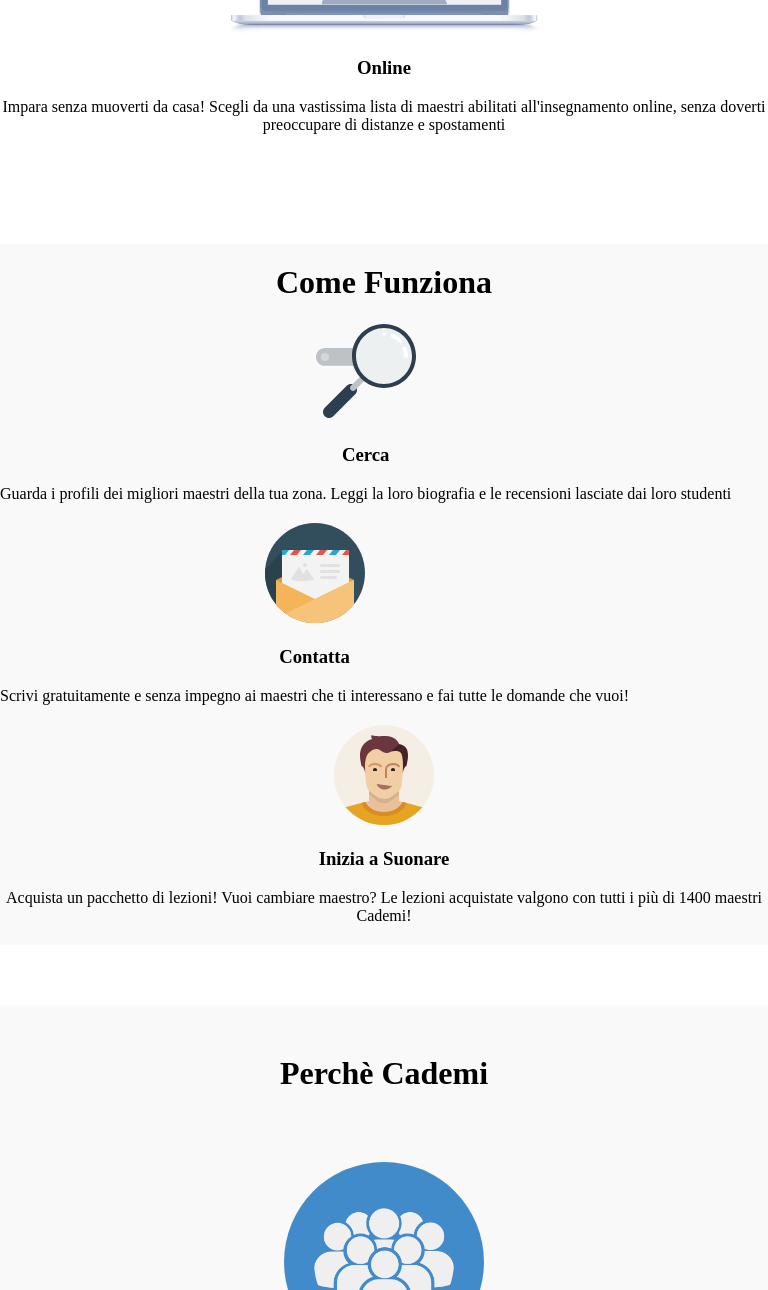
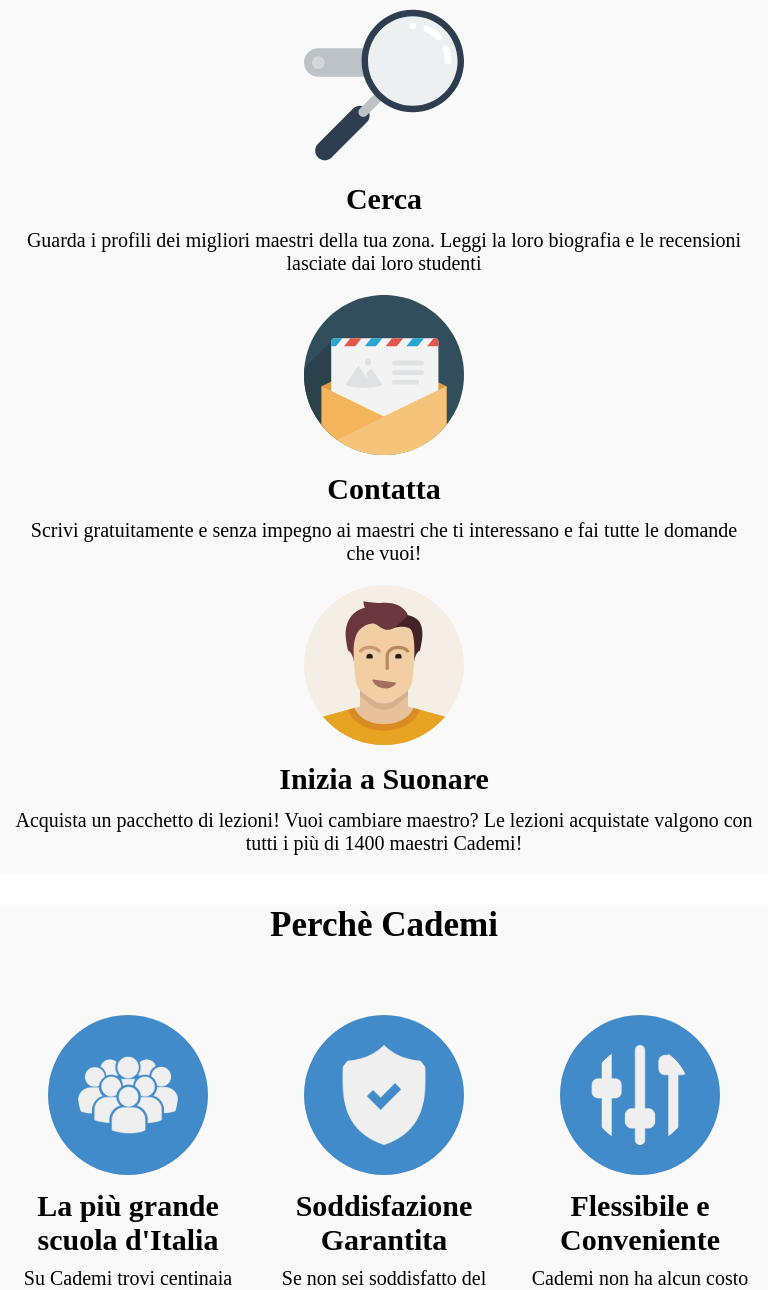
Before and after one commit to francesco-iacono/html-css-resp-wannabe-12bool, a plain HTML site: page index.html in a window 768 px wide. Shown: the part 607-1897 px from the top of the page. Drawn offline with Linux system fonts and the light colour scheme.

Commit message:
secondo commit

```diff
--- a/css/framework.css
+++ b/css/framework.css
@@ -4,8 +4,7 @@
   padding: 0;
 }
 main {
-  margin-top: 40px;
-  margin-bottom: 40px;
+  margin-top: 100px;
 }
 .container {
   max-width: 994px;
--- a/css/style.css
+++ b/css/style.css
@@ -2,26 +2,25 @@ body {
   text-align: center;
   font-size: 16px;
 }
-
 h1 {
   font-size: 2em;
   margin: 20px 0;
+}
+img {
+  height: 200px;
 }
 h3 {
   line-height: 60px;
 }
 p {
-  padding-bottom: 20px;
+  padding: 0 10px 20px;
 }
-/* [class*='col-'] {
-  padding: 20px;
-} */
-.container.grey {
+
+.background-grey {
   background-color: #f9f9f9;
 }
 
 #lezioni img {
-  height: 200px;
   display: block;
   margin-right: auto;
   margin-left: auto;
@@ -32,8 +31,44 @@ p {
 }
 
 #why img {
-  height: 200px;
   background-color: #428bca;
   border-radius: 50%;
   padding: 30px;
 }
+
+@media screen and (min-width: 768px) and (max-width: 991px) {
+
+  h1 {
+    font-size: 35px;
+  }
+  img {
+    height: 160px;
+  }
+  h3 {
+    font-size: 30px;
+  }
+  p {
+    font-size: 20px;
+    padding: 0 15px 20px;
+  }
+  hr {
+    display: none;
+  }
+
+  #why h3 {
+    line-height: normal;
+    padding: 10px 0;
+  }
+
+}
+
+/* dispositivi XS */
+@media screen and (max-width: 767px) {
+
+  .background-lightyellow {
+    background-color: lightyellow;
+  }
+  img {
+    height: 120px;
+  }
+}
--- a/index.html
+++ b/index.html
@@ -8,18 +8,16 @@
     <title>Boolean aCademy</title>
   </head>
   <body>
-   <main class="container-tot">
-      <section id="lezioni" class="container">
-        <div class="container col-lg-12">
-          <div class="col-lg-12">
-            <h1>Lezioni dove vuoi tu</h1>
-          </div>
-          <div class="col-lg-6 left">
+   <main>
+      <section id="lezioni" class="container background-lightyellow">
+        <div class="container">
+          <h1>Lezioni dove vuoi tu</h1>
+          <div class="col-lg-6 col-md-6 col-xs-12">
             <img src="img/icon/maps.png" alt="">
             <h3>A casa tua</h3>
             <p>Scegli il tuo maestro preferito e prenota la prima lezione a casa tua, a casa del maestro o nel suo studio</p>
           </div>
-          <div class="col-lg-6 right">
+          <div class="col-lg-6 col-md-6 col-xs-12">
             <img src="img/icon/screen.png" alt="">
             <h3>Online</h3>
             <p>Impara senza muoverti da casa! Scegli da una vastissima lista di maestri abilitati all'insegnamento online, senza doverti preoccupare di distanze e spostamenti</p>
@@ -27,20 +25,20 @@
         </div>
       </section>
 
-      <section id="steps" class="container">
-        <div class="container grey col-lg-12">
+      <section id="steps" class="background-grey">
+        <div class="container">
           <h1>Come Funziona</h1>
-          <div class="col-lg-4 left">
+          <div class="col-lg-4 col-md-12 col-xs-12">
             <img src="img/search.svg" alt="">
             <h3>Cerca</h3>
             <p>Guarda i profili dei migliori maestri della tua zona. Leggi la loro biografia e le recensioni lasciate dai loro studenti</p>
           </div>
-          <div class="col-lg-4 central">
+          <div class="col-lg-4 col-md-12 col-xs-12">
             <img src="img/letter.svg" alt="">
             <h3>Contatta</h3>
             <p>Scrivi gratuitamente e senza impegno ai maestri che ti interessano e fai tutte le domande che vuoi!</p>
           </div>
-          <div class="col-lg-4 right">
+          <div class="col-lg-4 col-md-12 col-xs-12">
             <img src="img/male.svg" alt="">
             <h3>Inizia a Suonare</h3>
             <p>Acquista un pacchetto di lezioni! Vuoi cambiare maestro? Le lezioni acquistate valgono con tutti i più di 1400 maestri Cademi!</p>
@@ -48,22 +46,22 @@
         </div>
       </section>
 
-      <section id="why" class="container grey">
-        <div class="container col-lg-12 ">
+      <section id="why" class="background-grey background-lightyellow">
+        <div class="container">
           <h1>Perchè Cademi</h1>
-          <div class="row col-lg-12">
+          <div class="row col-lg-12 col-md-4 col-xs-12">
             <img src="img/icon/profile.png" alt="">
             <h3>La più grande scuola d'Italia</h3>
             <p>Su Cademi trovi centinaia di Maestri qualificati e competenti in tutta Italia. Scegli quello più adatto a te e contattali senza impegno</p>
             <hr>
           </div>
-          <div class="row col-lg-12">
+          <div class="row col-lg-12 col-md-4 col-xs-12">
             <img src="img/icon/secure.png" alt="">
             <h3>Soddisfazione Garantita</h3>
             <p>Se non sei soddisfatto del tuo maestro, puoi cambiarlo senza costi aggiuntivi. Le lezioni acquistate su Cademi possono essere utilizzate con tutti i nostri maestri e il nostro team è sempre disponibile per darti un consiglio!</p>
             <hr>
           </div>
-          <div class="row col-lg-12">
+          <div class="row col-lg-12 col-md-4 col-xs-12">
             <img src="img/icon/flex.png" alt="">
             <h3>Flessibile e Conveniente</h3>
             <p>Cademi non ha alcun costo d’iscrizione a differenza delle scuole di musica tradizionali. Inoltre, sei tu a scegliere dove fare lezione e gli orari delle tue lezioni.</p>
```
